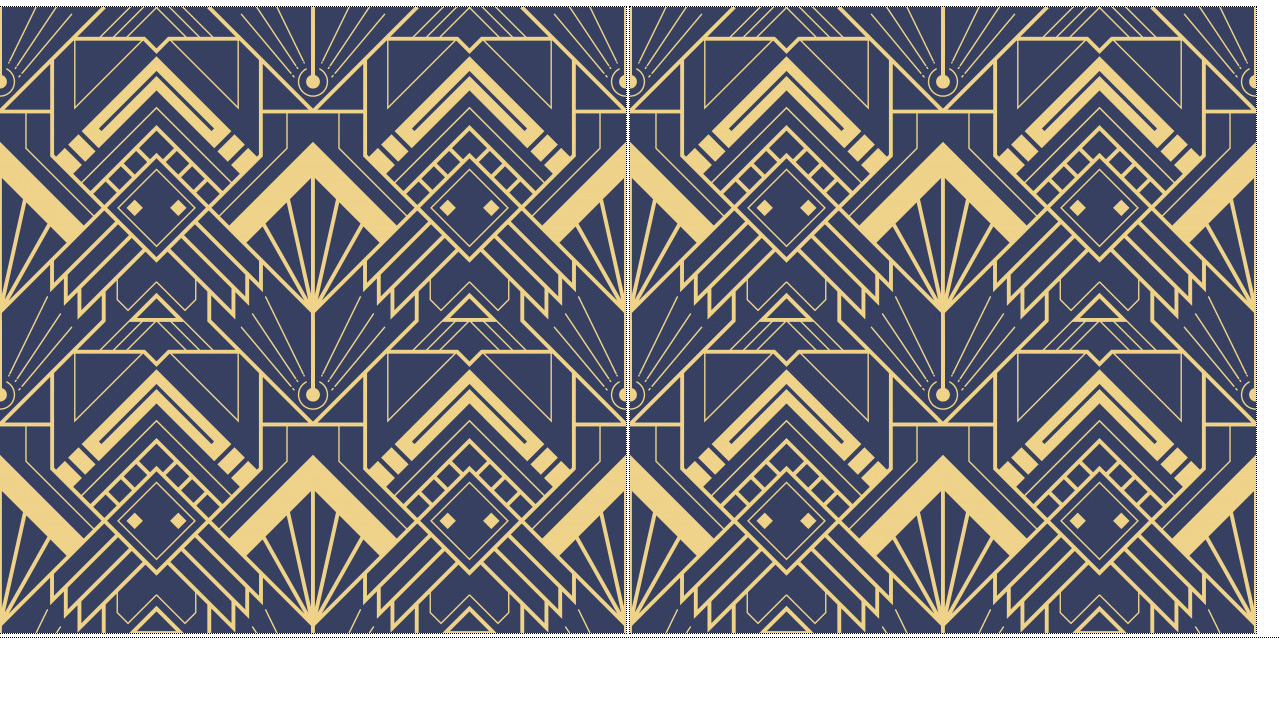
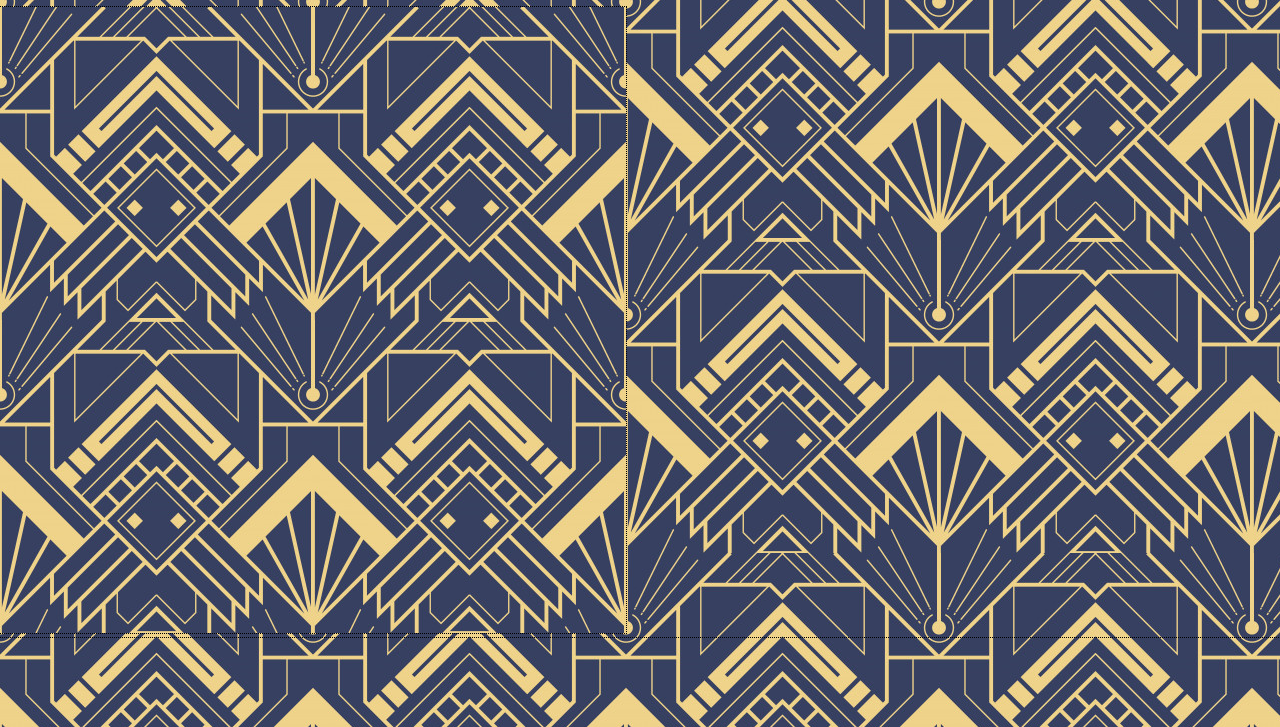
Before and after one commit to evan1079/google-doodle, a plain HTML site: page index.html in a window 1280 px wide. Shown: the part 73-800 px from the top of the page. Drawn offline with nearby package versions, Linux system fonts and the light colour scheme.

Commit message:
Update README

```diff
--- a/css/styles.css
+++ b/css/styles.css
@@ -1,4 +1,4 @@
-/* My Awesome Styles */
+
 
 /* Diagnostic Styling
   * Change Background Color
@@ -8,3 +8,7 @@
 * {
     outline: 1px dotted black;
 }
+
+body {
+  background: url(../img/artDecoStyle.jpg);
+}
--- a/index.html
+++ b/index.html
@@ -27,8 +27,7 @@
 
     <h1>Film Google Doodle</h1>
 
-    <img src="img/Large Favicon Image.jpg" alt="Sample Image of Art Deco Style">
-    <img src="/img/Large Favicon Image.jpg" alt="Sample Image of Art Deco Style">
+    <img src="img/artDecoStyle.jpg" alt="Sample Image of Art Deco Style">
 
     <!-- JS Libraries -->
 
```
Also changed, not shown: img/artDecoStyle.jpg (renamed from img/Large Favicon Image.jpg), 1 other file.
